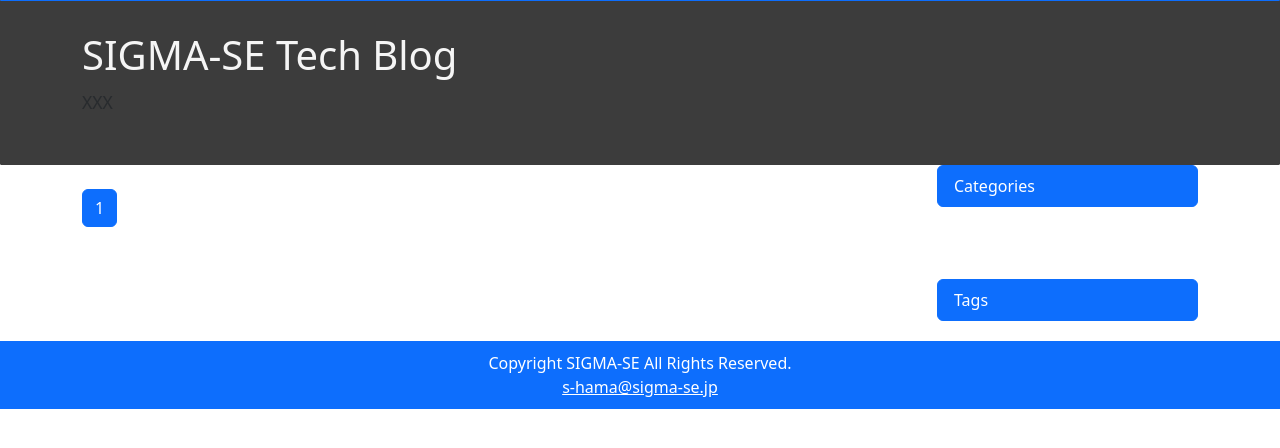
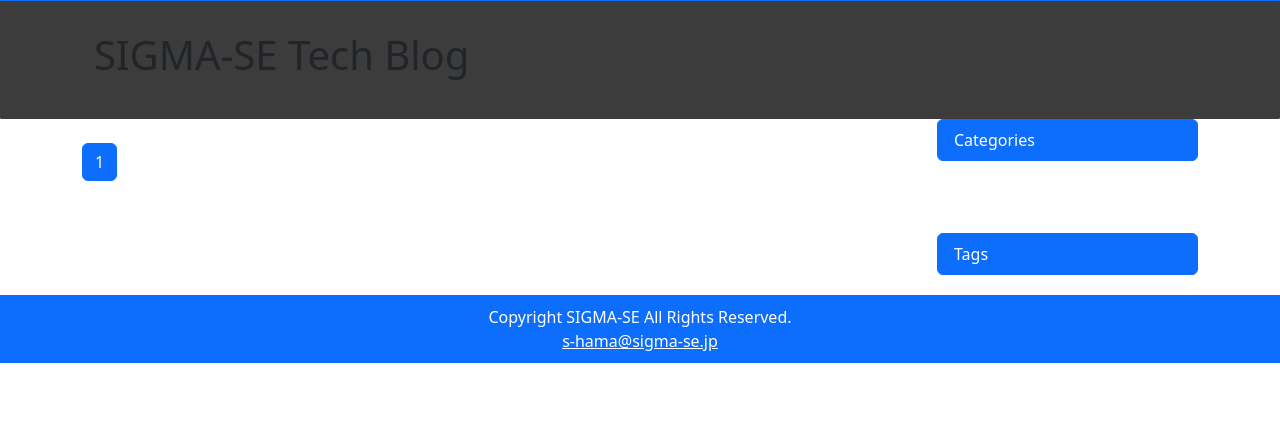
Before and after one commit to s-hama/sigma-se-tech-blog, a Django app: page / in a window 1280 px wide. Shown: the part 55-503 px from the top of the page. Run offline with Django 4.2, Linux system fonts and the light colour scheme; data that the repository does not hold is empty; some libraries are stand-ins or nearby versions.

Commit message:
fix: blog title design change

```diff
--- a/tblog/templates/tblog/base.html
+++ b/tblog/templates/tblog/base.html
@@ -148,15 +148,9 @@
         </div>
     </nav>
     <div class="jumbotron" style="padding:2rem 1rem;background-color: #3c3c3c;border-radius:.1rem; margin-top:54px;">
-        <div class="container" style="background-size:260px 130px;">
-            <h1 style="color:#f5f5f5;text-align:left;">SIGMA-SE Tech Blog</h2>
-                <p class="lead text-muted" style="text-align:left;">
-                    <small>XXX</small>
-                </p>
-                <!-- <a href="https://px.a8.net/svt/ejp?a8mat=3NN1YJ+3JES8I+50+2HN8K1" rel="nofollow">
-                        <img border="0" width="728" height="90" alt="" src="https://www28.a8.net/svt/bgt?aid=221105323214&wid=001&eno=01&mid=s00000000018015057000&mc=1">
-                    </a> -->
-                <!-- <img border="0" width="1" height="1" src="https://www16.a8.net/0.gif?a8mat=3NN1YJ+3JES8I+50+2HN8K1" alt=""> -->
+        <h1 class="d-sm-none blog-title">SIGMA-SE Tech Blog</h1>
+        <div class="container">
+            <h1 class="d-none d-sm-block container blog-title">SIGMA-SE Tech Blog</h1>
         </div>
         <!-- <img border="0" width="1" height="1" src="https://www16.a8.net/0.gif?a8mat=3NN1YJ+3JES8I+50+2HN8K1" alt=""> -->
     </div>
```
